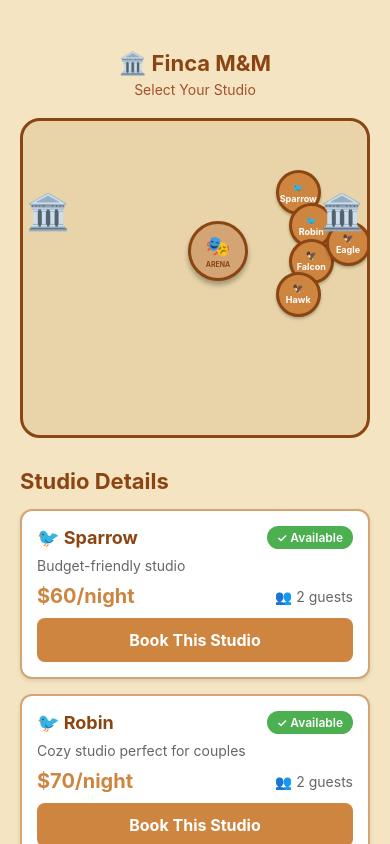
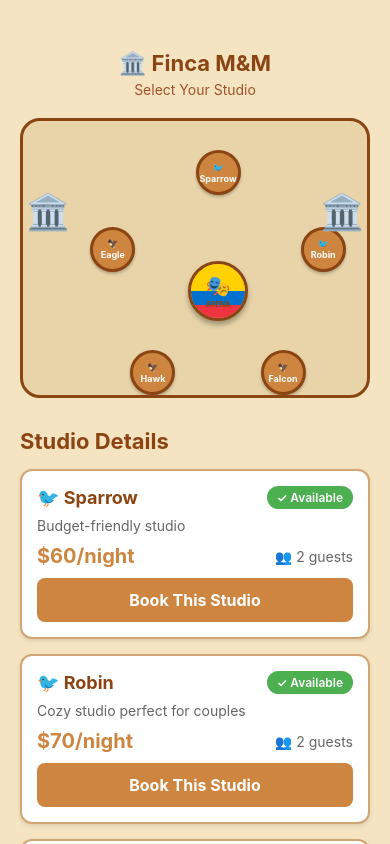
Before and after one commit to WiliScorpion/finca-mm, a React Native app: screen / in a window 390 px wide. Built offline with nearby package versions, Linux system fonts and the light colour scheme.

Commit message:
Add Ecuadorian flag colors to arena circle

```diff
--- a/src/screens/AmphitheaterBookingScreen.tsx
+++ b/src/screens/AmphitheaterBookingScreen.tsx
@@ -18,42 +18,23 @@ interface Props {
 export default function AmphitheaterBookingScreen({ studios, onStudioSelect, onBack }: Props) {
   const [selectedStudio, setSelectedStudio] = useState<number | null>(null);
 
-  // Arrange studios in amphitheater tiers (semicircular rows)
+  // Arrange studios in a circle around the arena
   const getStudioPosition = (index: number, total: number) => {
-    // Tier 1: Studios 1-4, Tier 2: Studio 5
-    const tier = index < 4 ? 1 : 2;
+    // Arrange all 5 studios in a circle around the arena
+    const angleStep = (Math.PI * 2) / total; // Full circle divided by number of studios
+    const angle = angleStep * index - Math.PI / 2; // Start from top
 
     // Calculate safe radius - ensure seats don't overflow
     const maxAllowedRadius = (USABLE_WIDTH / 2) - (SEAT_SIZE / 2) - 5;
 
-    if (tier === 1) {
-      // 4 studios in first tier - arrange in tighter arc
-      const studiosInTier = 4;
-      // Use 60 degrees arc (π/3) instead of 180 to keep everything compact
-      const angleSpread = IS_SMALL_SCREEN ? Math.PI * 0.6 : Math.PI * 0.8;
-      const angleOffset = IS_SMALL_SCREEN ? Math.PI * 0.2 : Math.PI * 0.1;
-      const angleStep = angleSpread / (studiosInTier + 1);
-      const angle = angleStep * (index + 1) + angleOffset;
+    // Single radius for all studios
+    const baseRadius = IS_SMALL_SCREEN ? 55 : 85;
+    const radius = Math.min(ARENA_SIZE + baseRadius, maxAllowedRadius * 0.75);
 
-      // Use smaller radius on mobile
-      const baseRadius = IS_SMALL_SCREEN ? 35 : 60;
-      const radius = Math.min(ARENA_SIZE + baseRadius, maxAllowedRadius * 0.65);
+    const x = radius * Math.cos(angle);
+    const y = radius * Math.sin(angle);
 
-      const x = radius * Math.cos(angle - Math.PI / 2);
-      const y = radius * Math.sin(angle - Math.PI / 2);
-
-      return { x, y, tier };
-    } else {
-      // 1 studio in second tier (centered at top)
-      const baseRadius = IS_SMALL_SCREEN ? 70 : 110;
-      const radius = Math.min(ARENA_SIZE + baseRadius, maxAllowedRadius * 0.9);
-      const angle = Math.PI / 2;
-
-      const x = radius * Math.cos(angle - Math.PI / 2);
-      const y = radius * Math.sin(angle - Math.PI / 2);
-
-      return { x, y, tier };
-    }
+    return { x, y };
   };
 
   const handleStudioPress = (studio: StudioFlat) => {
@@ -67,15 +48,20 @@ export default function AmphitheaterBookingScreen({ studios, onStudioSelect, onB
       <Text style={styles.subtitle}>Select Your Studio</Text>
 
       <View style={styles.amphitheaterContainer}>
-        {/* Arena (center stage) */}
+        {/* Arena (center stage) with Ecuadorian flag colors */}
         <View style={styles.arena}>
-          <Text style={styles.arenaText}>🎭</Text>
-          <Text style={styles.arenaLabel}>ARENA</Text>
+          <View style={styles.flagYellow} />
+          <View style={styles.flagBlue} />
+          <View style={styles.flagRed} />
+          <View style={styles.arenaContent}>
+            <Text style={styles.arenaText}>🎭</Text>
+            <Text style={styles.arenaLabel}>ARENA</Text>
+          </View>
         </View>
 
-        {/* Studio seats arranged in tiers */}
+        {/* Studio seats arranged in circle */}
         {studios.map((studio, index) => {
-          const { x, y, tier } = getStudioPosition(index, studios.length);
+          const { x, y } = getStudioPosition(index, studios.length);
           const isSelected = selectedStudio === studio.id;
 
           return (
@@ -85,7 +71,7 @@ export default function AmphitheaterBookingScreen({ studios, onStudioSelect, onB
                 styles.studioSeat,
                 {
                   left: (USABLE_WIDTH / 2) + CONTAINER_PADDING + x - (SEAT_SIZE / 2),
-                  top: IS_SMALL_SCREEN ? 100 + y : 180 + y,
+                  top: (IS_SMALL_SCREEN ? 140 : 200) + y,
                 },
                 !studio.available && styles.unavailableSeat,
                 isSelected && styles.selectedSeat,
@@ -188,7 +174,7 @@ const styles = StyleSheet.create({
     paddingHorizontal: 10,
   },
   amphitheaterContainer: {
-    height: IS_SMALL_SCREEN ? 320 : 480,
+    height: IS_SMALL_SCREEN ? 280 : 400,
     position: 'relative',
     marginBottom: 30,
     backgroundColor: '#e8d4a8',
@@ -207,13 +193,43 @@ const styles = StyleSheet.create({
     borderWidth: 3,
     borderColor: '#8b4513',
     left: (USABLE_WIDTH / 2) + CONTAINER_PADDING - (ARENA_SIZE / 2),
-    top: IS_SMALL_SCREEN ? 100 : 180,
+    top: IS_SMALL_SCREEN ? 140 : 200,
     justifyContent: 'center',
     alignItems: 'center',
     shadowColor: '#000',
     shadowOffset: { width: 0, height: 4 },
     shadowOpacity: 0.3,
     shadowRadius: 5,
+    overflow: 'hidden',
+  },
+  flagYellow: {
+    position: 'absolute',
+    top: 0,
+    left: 0,
+    right: 0,
+    height: '50%',
+    backgroundColor: '#FFD100',
+  },
+  flagBlue: {
+    position: 'absolute',
+    top: '50%',
+    left: 0,
+    right: 0,
+    height: '25%',
+    backgroundColor: '#0072CE',
+  },
+  flagRed: {
+    position: 'absolute',
+    top: '75%',
+    left: 0,
+    right: 0,
+    height: '25%',
+    backgroundColor: '#EF3340',
+  },
+  arenaContent: {
+    zIndex: 10,
+    alignItems: 'center',
+    justifyContent: 'center',
   },
   arenaText: {
     fontSize: IS_SMALL_SCREEN ? 20 : 40,
```
